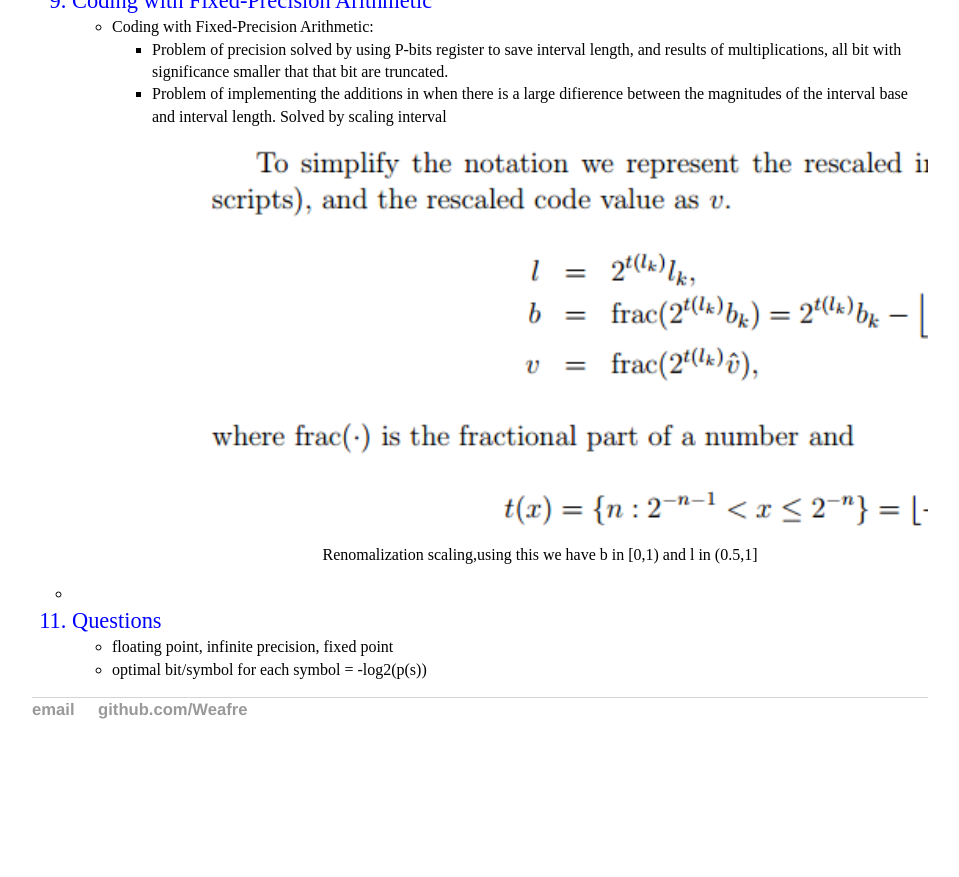
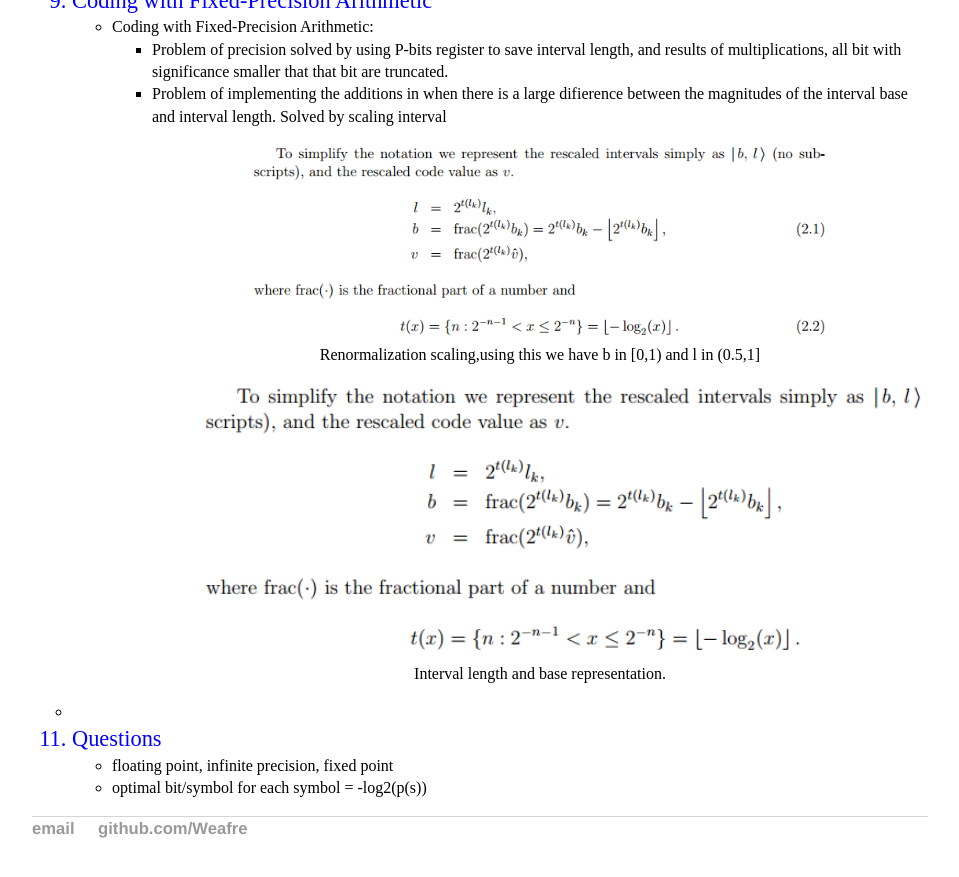
Before and after one commit to Weafre/weafre.github.io, a Jekyll site: the page built from _posts/2020-05-05-Context-based-adaptive-arithmetic-coding.md, in a window 1280 px wide and 900 px high, scrolled down 4700 px. Shown: the top 877 px of the window, without its empty margins (160-1119 px from the left). Built offline with Jekyll 4.4.1, drawn with Linux system fonts in a browser that asks for light colours; before the commit the page ends 5482 px from its top, so only the background shows below that.

Commit message:
chapter2

```diff
--- a/_posts/2020-05-05-Context-based-adaptive-arithmetic-coding.md
+++ b/_posts/2020-05-05-Context-based-adaptive-arithmetic-coding.md
@@ -193,13 +193,23 @@ instance, if p(s)=p0(s) = 1:001 (low precision) then leakage is less than 0.0015
 	<li style="list-style-type:square;font-size:16px;color:black;"> Problem of implementing the additions in when there is a large difierence between the magnitudes of the
 interval base and interval length. Solved by scaling interval</li>
 <figure>
- <img src='{{site.url}}/images/renomalization.png' alt='independent and identically distributed definition ' style="width:400;height:400px;" class="center"/>
+ <img src='{{site.url}}/images/renomalization.png' alt='independent and identically distributed definition ' style="width:400;height:200px;" class="center"/>
  <figcaption>
  	<center>
-Renomalization scaling,using this we have b in [0,1) and l in (0.5,1]
+Renormalization scaling,using this we have b in [0,1) and l in (0.5,1]
  </center>
  </figcaption>
 </figure>
+
+<figure>
+ <img src='{{site.url}}/images/renomalization.png' alt='independent and identically distributed definition ' style="width:400;height:280px;" class="center"/>
+ <figcaption>
+ 	<center>
+Interval length and base representation.
+ </center>
+ </figcaption>
+</figure>
+
 
 </ul>
 
```
Also changed, not shown: images/codestructure.png (added).
